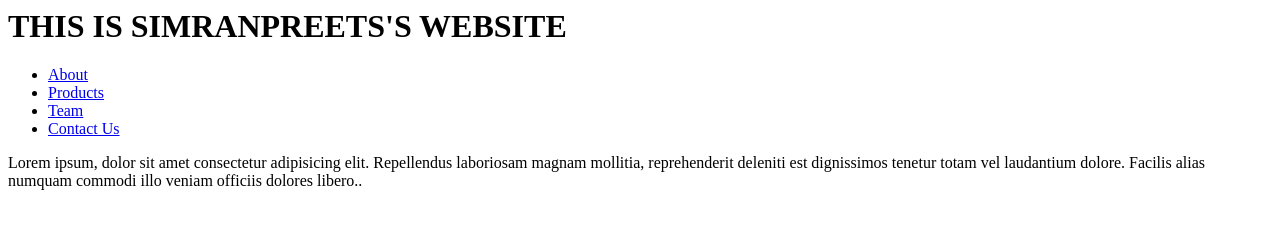
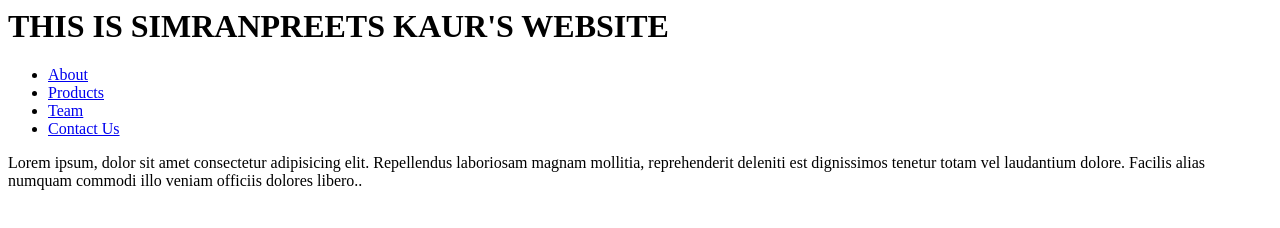
Before and after one commit to ersukhvir/htmlproj, a plain HTML site: page index.html in a window 1280 px wide. Drawn offline with Linux system fonts and the light colour scheme.

Commit message:
Update index.html

```diff
--- a/index.html
+++ b/index.html
@@ -6,7 +6,7 @@
     <title>Welcome to CI CD Docker deployment project</title>
   </head>
   <body>
-    <h1>THIS IS SIMRANPREETS'S WEBSITE</h1>
+    <h1>THIS IS SIMRANPREETS KAUR'S WEBSITE</h1>
     <ul>
       <li><a href="./about.html">About</a></li>
       <li><a href="./products.html">Products</a></li>
```
